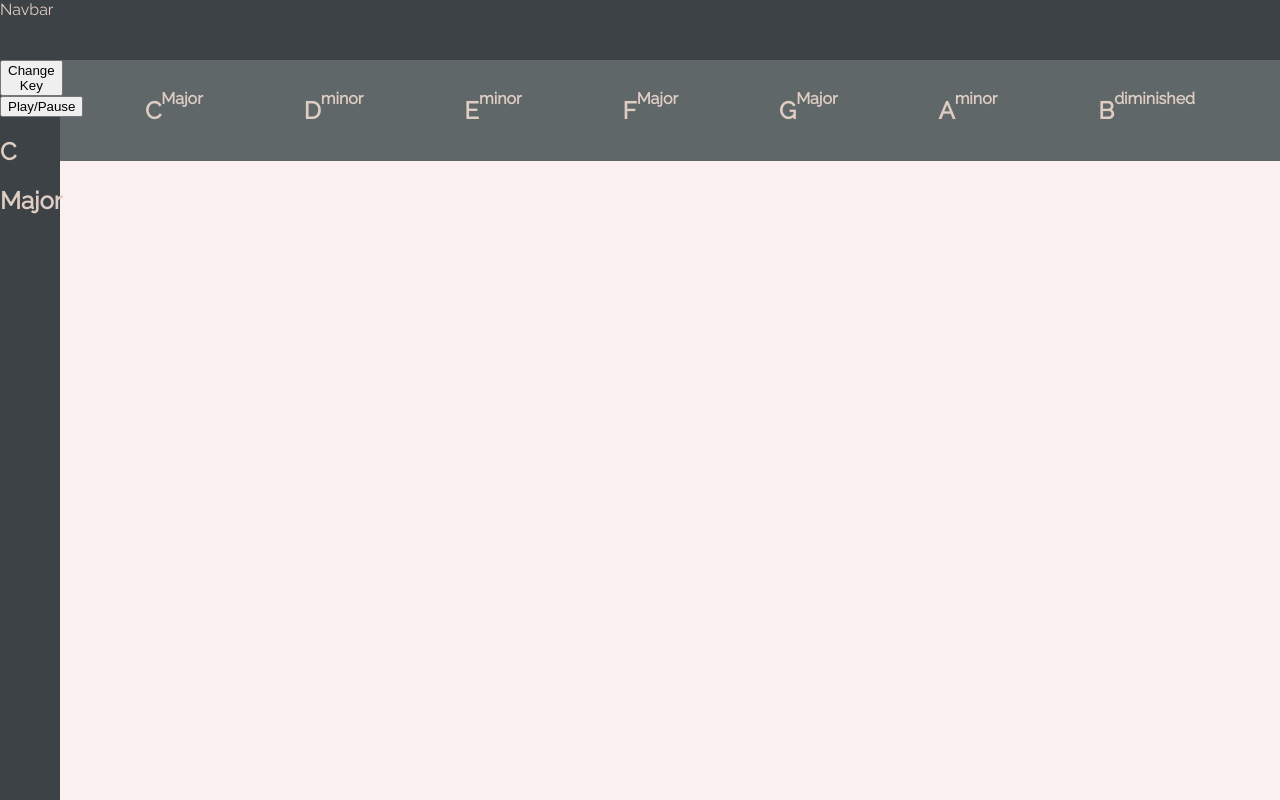
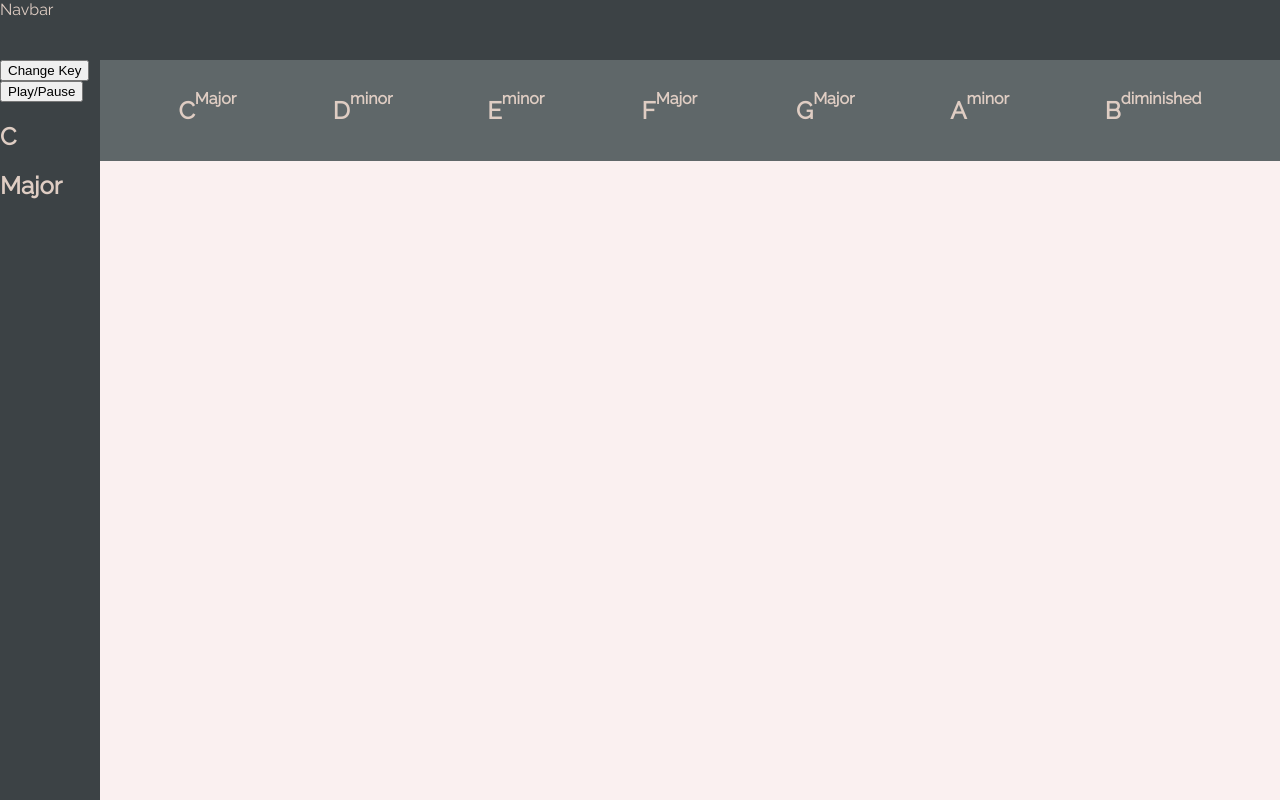
Before and after one commit to jollyjerr/Harmonics, a React (Create React App) app in the folder frontend/: page / in a window 1280 px wide. Built offline with nearby package versions, Linux system fonts and the light colour scheme.

Commit message:
:construction: display key options

```diff
--- a/frontend/src/components/styles/main.scss
+++ b/frontend/src/components/styles/main.scss
@@ -2,13 +2,13 @@
 main {
     background-color: $background;
     height: calc(100vh - 60px);
-    width: calc(100vw - 60px);
+    width: calc(100vw - 100px);
     float: right;
 }
 
 .main-tool {
     position: absolute;
-    width: $sMenu;
+    width: $mMenu;
     height: calc(100% - 60px);
     left: 0;
     top: $sMenu;
--- a/frontend/src/components/styles/variables.scss
+++ b/frontend/src/components/styles/variables.scss
@@ -13,3 +13,4 @@ $textDark: #3C4245;
 $pNormal: 1rem;
 //size
 $sMenu: 60px;
+$mMenu: 100px;
--- a/frontend/src/components/styles/workspace.scss
+++ b/frontend/src/components/styles/workspace.scss
@@ -24,7 +24,8 @@
         justify-content: space-evenly;
         background-color: $normal;
         .chord-card {
-            color: $textLight
+            color: $textLight;
+            min-width: $sMenu;
         }
         .chord-card:hover {
             background-color: $active;
```
